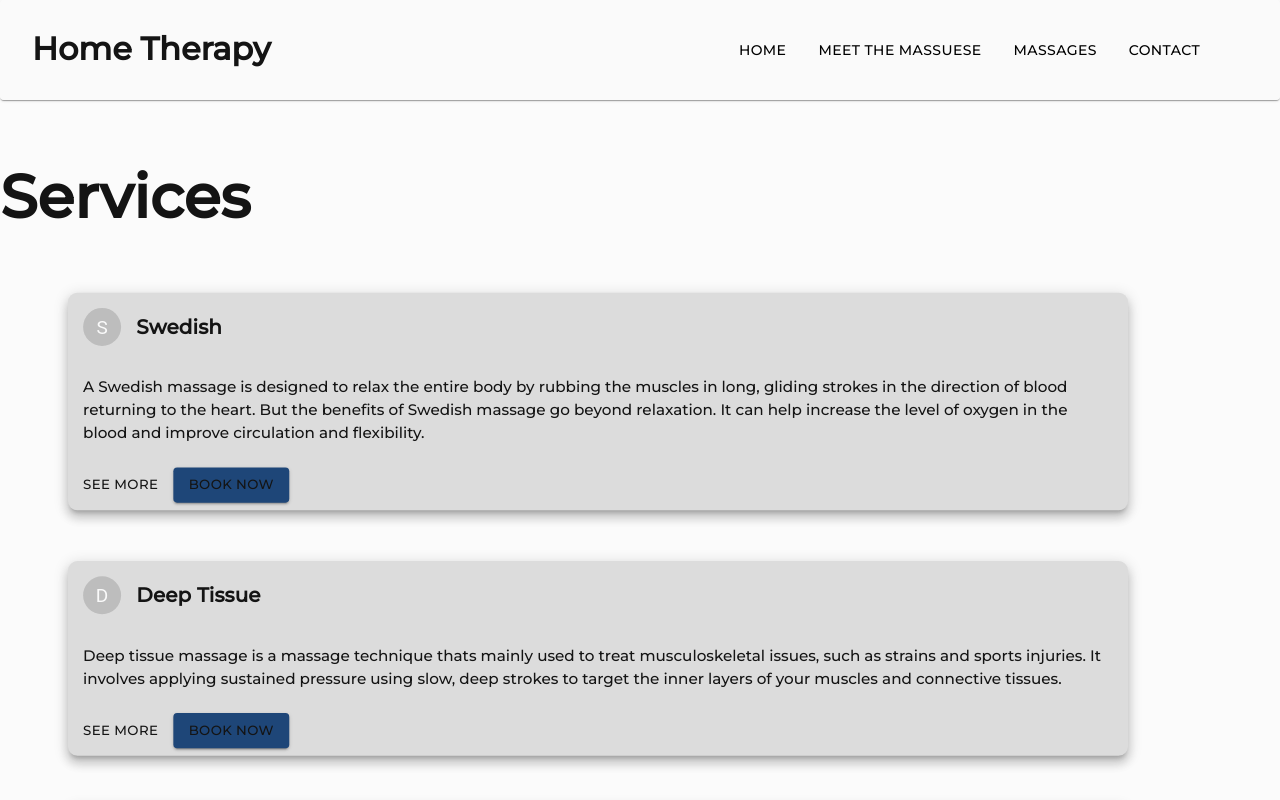
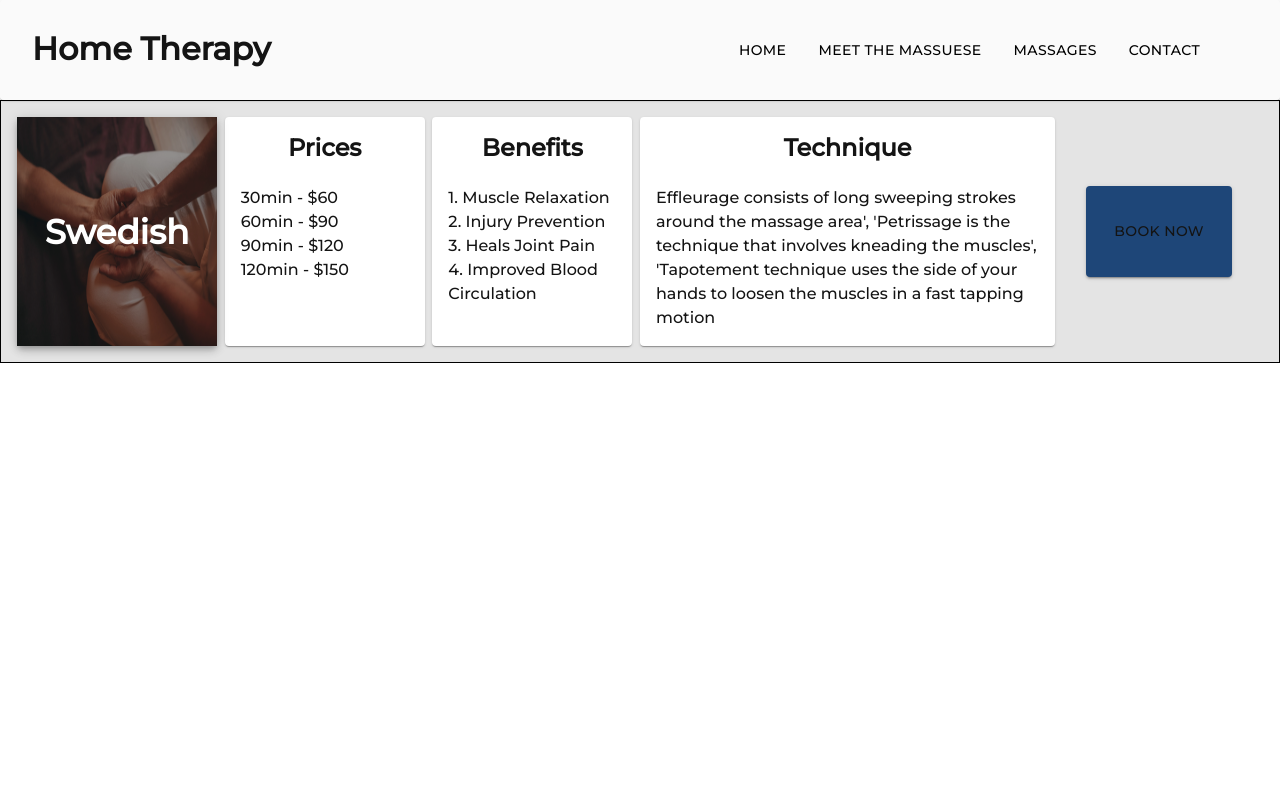
Before and after one commit to jewwc7/HomeTherapy, a React (Create React App) app: page /services in a window 1280 px wide. Shown: the top 800 px of the page. Built offline with nearby package versions, Linux system fonts and the light colour scheme.

Commit message:
animation

```diff
--- a/package.json
+++ b/package.json
@@ -13,6 +13,7 @@
     "react-dom": "^17.0.2",
     "react-router-dom": "^5.2.0",
     "react-scripts": "4.0.3",
+    "react-transition-group": "^4.4.2",
     "web-vitals": "^1.1.2"
   },
   "scripts": {
--- a/src/App.css
+++ b/src/App.css
@@ -10,3 +10,18 @@
 .massages:hover {
   /* transform: scale(1.04); */
 }
+
+.alert-enter {
+  transform: translateX(-100%);
+}
+.alert-enter-active {
+  transform: translateX(0%);
+  transition: transform 300ms;
+}
+.alert-exit {
+  transform: translateX(0%);
+}
+.alert-exit-active {
+  transform: translateX(100%);
+  transition: transform 300ms;
+}
--- a/src/LandingPage.js
+++ b/src/LandingPage.js
@@ -1,6 +1,8 @@
 import React, { useContext, useState } from "react";
 import AppContext from "./context/appContext";
 import { NewBoss } from "./Boss";
+import { SwitchTransition, CSSTransition } from "react-transition-group";
+
 import {
   Grid,
   Button,
@@ -88,24 +90,6 @@ const LandingPage = (props) => {
                 alt="Owner"
                 style={{ maxHeight: 500, width: "100%" }}
               />
-              <Paper
-                style={{
-                  padding: "2%",
-                  display: "flex",
-                  justifyContent: "space-between",
-                  alignItems: "center",
-                }}
-              >
-                <h2>Sarah</h2>
-                <div>
-                  <Button
-                    endIcon={<ArrowRightAltIcon />}
-                    onClick={() => history.push("./boss")}
-                  >
-                    Meet Sarah
-                  </Button>
-                </div>
-              </Paper>
             </Paper>
           </Grid>
         </Slide>
@@ -185,6 +169,7 @@ const Massages = () => {
     massageSelected: null,
     timeSelected: null,
   });
+  const [animation, setAnimation] = useState(true);
   const {
     lineHeight,
     afterHeaderMargin,
@@ -460,9 +445,19 @@ const Massages = () => {
               }}
             />
           </CardContent>
-          <CardContent style={{ lineHeight: lineHeight, color: textColor }}>
-            {currentState.selectedMassage.description}
-          </CardContent>
+          <SwitchTransition mode="out-in">
+            <CSSTransition
+              classNames="alert"
+              key={currentState.selectedMassage.description}
+              addEndListener={(node, done) => {
+                node.addEventListener("transitionend", done, false);
+              }}
+            >
+              <CardContent style={{ lineHeight: lineHeight, color: textColor }}>
+                {currentState.selectedMassage.description}
+              </CardContent>
+            </CSSTransition>
+          </SwitchTransition>
           <CardActions>
             <Button
               onClick={() =>
--- a/src/ServicePage.js
+++ b/src/ServicePage.js
@@ -21,115 +21,6 @@ import myFunctions from "./MyFunctions2";
 const { isEqualTo, isGreaterThan } = myFunctions;
 
 const ServicePage = () => {
-  useEffect(() => {
-    setModalVisible(false);
-  }, []);
-  const appContext = useContext(AppContext);
-  const {
-    lineHeight,
-    currentState,
-    afterHeaderMargin,
-    setModalVisible,
-    dispatch,
-    smallScreen,
-  } = appContext;
-  const { massages } = currentState;
-  const [hover, setHover] = useState(null);
-
-  return (
-    <Grid container style={{ marginBottom: 24 }}>
-      <div
-        style={{
-          display: "flex",
-          flexDirection: "column",
-          height: "100%",
-          width: "100%",
-          marginTop: 60,
-        }}
-      >
-        <div>
-          {" "}
-          <h1
-            style={{
-              fontSize: 60,
-              textAlign: isGreaterThan(smallScreen, window.innerWidth)
-                ? "left"
-                : "center",
-            }}
-          >
-            Services
-          </h1>
-        </div>
-        <div
-          style={{
-            marginBottom: 30,
-            marginTop: afterHeaderMargin,
-            marginLeft: 40,
-          }}
-        >
-          {massages.map((massage, index) => {
-            const { title, description } = massage;
-            return (
-              <Card
-                style={{
-                  ...styles.card,
-                  ...{
-                    transform: hover === index ? "scale(1.04)" : "scale(.95)",
-                  },
-                  ...{
-                    backgroundColor:
-                      hover === index
-                        ? "rgba(100,100,100,.7)"
-                        : "rgba(220,220,220,1)",
-                  },
-                }}
-                raised
-                onMouseOver={() => setHover(index)}
-                onMouseOut={() => setHover(null)}
-              >
-                <CardHeader
-                  avatar={
-                    <Avatar style={{ borderRadius: 50 }}>
-                      {title.charAt(0)}
-                    </Avatar>
-                  }
-                  title={<h2>{title}</h2>}
-                />
-                <CardContent>
-                  <p style={{ lineHeight: lineHeight }}>{description}</p>
-                </CardContent>
-                <CardActions>
-                  <Link to="/massage">
-                    <Button
-                      onClick={() =>
-                        dispatch({
-                          type: "Select Massage",
-                          payload: title,
-                        })
-                      }
-                    >
-                      See More
-                    </Button>
-                  </Link>
-                  <Button
-                    variant="contained"
-                    // style={{backgroundColor:'rgba(90,0,0,.7)'}}
-                    color="primary"
-                  >
-                    Book Now
-                  </Button>
-                </CardActions>
-              </Card>
-            );
-          })}
-        </div>
-      </div>
-      <NewServicePage />
-    </Grid>
-  );
-};
-
-const NewServicePage = () => {
   const appContext = useContext(AppContext);
   const [hover, setHover] = useState(null);
 
@@ -148,15 +39,17 @@ const NewServicePage = () => {
       container
       direction="row"
       className="massages"
+      spacing={smallScreen ? 1 : null}
       style={{
-        pading: 16,
+        padding: 16,
         width: "100%",
         border: smallScreen ? null : ".5px solid black",
+        backgroundColor: "rgba(20,20,20,.1)",
       }}
       onMouseOver={() => setHover(1)}
       onMouseOut={() => setHover(null)}
     >
-      <Grid item container style={{ position: "relative" }} lg={2}>
+      <Grid item container style={{ position: "relative" }} xs={12} md={2}>
         <Paper
           elevation={5}
           style={{
@@ -183,6 +76,7 @@ const NewServicePage = () => {
             backgroundColor: "rgba(20,10,10,.4)",
             width: smallScreen ? "100% " : 200,
             height: smallScreen ? 400 : "100%",
+            //  right: smallScreen ? 4 : null,
           }}
         >
           <h2 style={{ textAlign: "center", color: "white", fontSize: 34 }}>
@@ -190,7 +84,7 @@ const NewServicePage = () => {
           </h2>
         </div>
       </Grid>
-      <Grid item container lg={2}>
+      <Grid item container xs={12} md={2}>
         <Paper
           style={{
             width: smallScreen ? "100%" : 200,
@@ -215,7 +109,7 @@ const NewServicePage = () => {
           </div>
         </Paper>
       </Grid>
-      <Grid item container lg={2}>
+      <Grid item container xs={12} md={2}>
         <Paper
           style={{
             width: smallScreen ? "100%" : 200,
@@ -239,7 +133,7 @@ const NewServicePage = () => {
           </p>
         </Paper>
       </Grid>
-      <Grid item container lg={4}>
+      <Grid item container xs={12} md={4}>
         <Paper style={{ padding: 16 }}>
           <h2 style={{ textAlign: "center" }}>Technique</h2>
           <p style={{ marginTop: 24, lineHeight: lineHeight }}>
@@ -253,7 +147,8 @@ const NewServicePage = () => {
       <Grid
         item
         container
-        lg={2}
+        xs={12}
+        md={2}
         alignItems="center"
         justify="center"
         style={{ marginBottom: 24, marginTop: 24 }}
```
Also changed, not shown: 1 other file (tests, documents, lock files or other folders).
